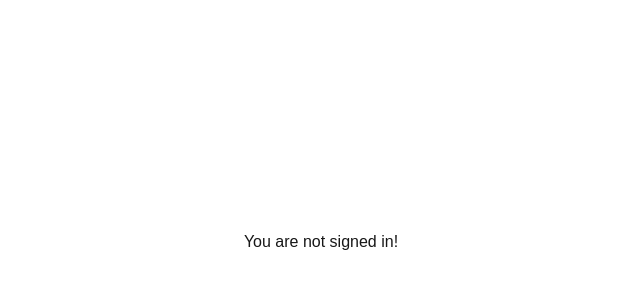
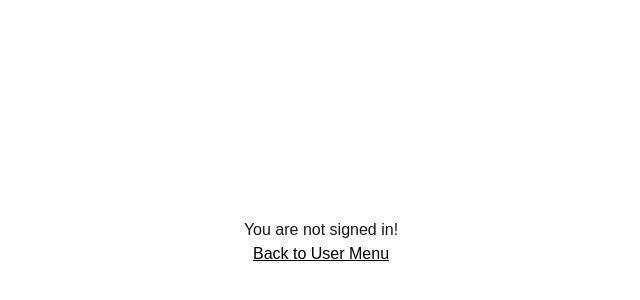
Before and after one commit to zeynepcamgoz/cprg306-assignments, a Next.js app: page /week-10/shopping-list in a window 1280 px wide. Shown: the part 158-458 px from the top of the page, without its empty margins (319-959 px from the left). Built offline with nearby package versions, Linux system fonts and the light colour scheme; no server answers.

Commit message:
All suggestions from instructor added!

```diff
--- a/app/week-10/page.js
+++ b/app/week-10/page.js
@@ -4,12 +4,12 @@ import Link from "next/link";
 import { useUserAuth } from "../contexts/AuthContext";
 
 export default function Dashboard() {
-  const auth = useUserAuth();
-  const currentUser = auth.user;
+  const { user, gitHubSignIn, firebaseSignOut } = useUserAuth()
+  const currentUser = user;
 
   async function signInWithGitHub() {
     try {
-      await auth.gitHubSignIn();
+      await gitHubSignIn();
     } catch (e) {
       console.error("Login failed:", e);
     }
@@ -17,7 +17,7 @@ export default function Dashboard() {
 
   async function signOutUser() {
     try {
-      await auth.firebaseSignOut();
+      await firebaseSignOut();
     } catch (e) {
       console.error("Logout failed:", e);
     }
--- a/app/week-10/shopping-list/page.js
+++ b/app/week-10/shopping-list/page.js
@@ -51,9 +51,19 @@ export default function Page() {
 
   if (!user) {
     return (
-      <h1 className="flex items-center justify-center min-h-screen">
-        You are not signed in!
-      </h1>
+      <div className="flex flex-col items-center justify-center min-h-screen">
+        <h1>
+          You are not signed in!
+        </h1>
+        <div>
+          <Link
+            href="/week-10"
+            className="underline text-black dark:text-white"
+          >
+            Back to User Menu
+          </Link>
+        </div>
+      </div>
     );
   }
 
```
